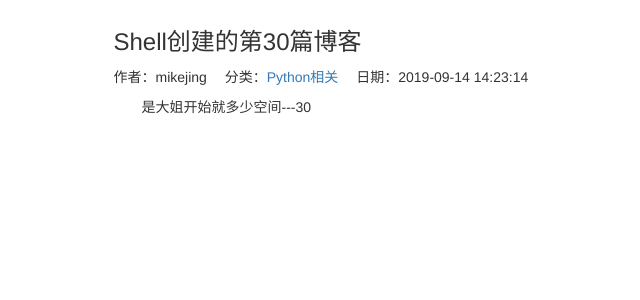
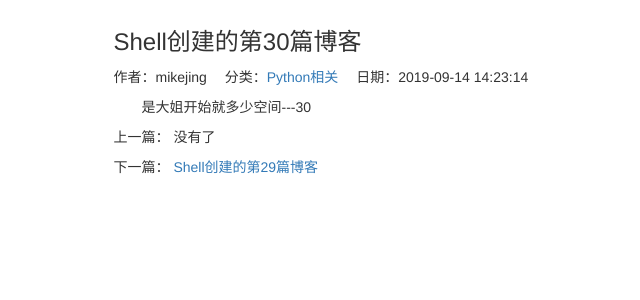
Before and after one commit to DeftMKJ/Blog_Templete, a Django app: a page that uses mkjwebsite/templates/blogs/blog_detail.html in a window 1280 px wide. Shown: the part 51-351 px from the top of the page, without its empty margins (54-694 px from the left). Run offline with Django 3.2, Linux system fonts and the light colour scheme; data comes from the database, SQL or seed files in the repository; some libraries are stand-ins or nearby versions.

Commit message:
上下篇博客优化，分页选中优化

```diff
--- a/mkjwebsite/blogs/views.py
+++ b/mkjwebsite/blogs/views.py
@@ -78,6 +78,15 @@ def blog_types(request, blog_type):
 
 
 def blog_details(request, blog_pk):
+    print("测试一下%s"%blog_pk)
+    blog =  get_object_or_404(Blog, pk=blog_pk)
+    pre_blog = Blog.objects.filter(create_time__gt=blog.create_time).last()
+    next_blog = Blog.objects.filter(create_time__lt=blog.create_time).first()
+    print(pre_blog)
+    print(next_blog)
+
     context = {}
-    context['blog'] = get_object_or_404(Blog, pk=blog_pk)
+    context['blog'] = blog
+    context['previous_blog'] = pre_blog
+    context['next_blog'] = next_blog
     return render(request, 'blogs/blog_detail.html', context)
--- a/mkjwebsite/mkjwebsite/settings.py
+++ b/mkjwebsite/mkjwebsite/settings.py
@@ -126,4 +126,4 @@ STATICFILES_DIRS = [
 
 
 # 自定义属性
-EACH_PAGE_NUMBERS = 10
+EACH_PAGE_NUMBERS = 3
--- a/mkjwebsite/templates/blogs/blog_detail.html
+++ b/mkjwebsite/templates/blogs/blog_detail.html
@@ -24,6 +24,26 @@
                     <li>日期：{{ blog.create_time|date:"Y-m-d H:i:s" }}</li>
                 </ul>
                 <p class="blog_detail_content">{{ blog.content }}</p>
+
+                <div>
+
+                    <p>上一篇：
+                        {% if previous_blog %}
+                            <a href="{% url 'blogs_module:blog_details' previous_blog.pk %}">{{ previous_blog.title }}</a>
+                        {% else %}
+                            <span>没有了</span>
+                        {% endif %}
+
+                    </p>
+                    <p>下一篇：
+                        {% if next_blog %}
+                            <a href="{% url 'blogs_module:blog_details' next_blog.pk %}">{{ next_blog.title }}</a>
+                        {% else %}
+                            <span>没有了</span>
+                        {% endif %}
+
+                    </p>
+                </div>
             </div>
 
         </div>
--- a/mkjwebsite/templates/blogs/blog_index.html
+++ b/mkjwebsite/templates/blogs/blog_index.html
@@ -67,7 +67,11 @@
                                     {% if page_num == '...' %}
                                         <li><span>{{ page_num }}</span></li>
                                     {% else %}
-                                        <li><a href="?page={{ page_num }}">{{ page_num }}</a></li>
+                                        {% if page_num == page_of_blogs.number %}
+                                            <li class="active"><a href="?page={{ page_num }}">{{ page_num }}</a></li>
+                                        {% else %}
+                                            <li><a href="?page={{ page_num }}">{{ page_num }}</a></li>
+                                        {% endif %}
                                     {% endif %}
 
                                 {% endfor %}
```
